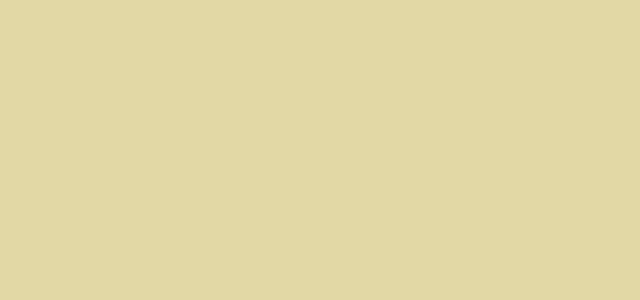
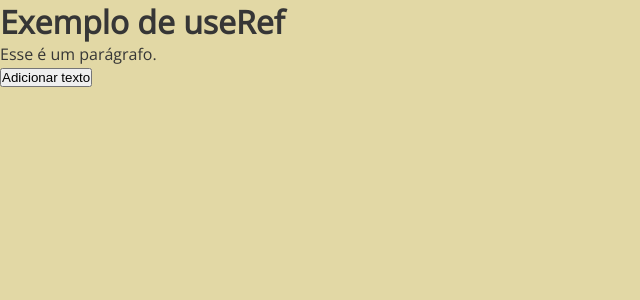
Before and after one commit to MarjoriLins/casa-de-eventos, a React (Vite) app: page /exercicios in a window 1280 px wide. Before the commit this address had no page. Shown: the top 300 px of the page, without its empty margins (0-640 px from the left). Built offline with nearby package versions, Linux system fonts and the light colour scheme.

Commit message:
Criado pasta Exercícios para exemplo de useRef e retirado o exemplo antigo da homepage.

```diff
--- a/src/App.jsx
+++ b/src/App.jsx
@@ -4,8 +4,9 @@ import Login from "./components/pages/Login/login.jsx";
 import ListaEventos from "./components/pages/ListaEventos/listaEventos.jsx";
 import Homepage from "./components/pages/Homepage/homepage.jsx";
 import DetalhesEvento from "./components/pages/DetalhesEvento/detalhesEvento.jsx";
+import Contato from "./components/pages/Contato/contato.jsx";
 
-import Contato from "./components/pages/Contato/contato.jsx";
+import Exercicios from "./components/pages/Exercicios/exercicios.jsx";
 
 import "./index.css";
 
@@ -18,6 +19,7 @@ function App() {
         <Route path="/admin" element={<ListaEventos />} />
         <Route path="/evento/:id" element={<DetalhesEvento />} />
         <Route path="/contato" element={<Contato />} />
+        <Route path="/exercicios" element={<Exercicios />} />
       </Routes>
     </BrowserRouter>
   );
--- /dev/null
+++ b/src/components/pages/Exercicios/exercicios.jsx
@@ -0,0 +1,20 @@
+import { useRef } from "react";
+
+function Exercicios() {
+  // Exemplo de useRef
+  const paragraphRef = useRef(null);
+  const adicionarTexto = () => {
+    if (paragraphRef.current) {
+      paragraphRef.current.innerText += "Novo texto";
+    }
+  };
+  return (
+    <>
+      <h1>Exemplo de useRef</h1>
+      <p ref={paragraphRef}>Esse é um parágrafo.</p>
+      <button onClick={adicionarTexto}>Adicionar texto</button>
+    </>
+  );
+}
+
+export default Exercicios;
--- a/src/components/pages/Homepage/homepage.jsx
+++ b/src/components/pages/Homepage/homepage.jsx
@@ -1,4 +1,4 @@
-import { useState, useEffect, useRef } from "react";
+import { useState, useEffect } from "react";
 import {
   Container,
   Title,
@@ -15,10 +15,6 @@ import Card from "../../Card/card";
 function Homepage() {
   const [eventos, setEventos] = useState([]);
 
-  // Exemplo de useRef
-
-  const paragraphRef = useRef(null);
-
   useEffect(() => {
     const listarEventos = async () => {
       try {
@@ -31,11 +27,6 @@ function Homepage() {
     listarEventos();
   });
 
-  const adicionarTexto = () => {
-    if (paragraphRef.current) {
-      paragraphRef.current.innerText += "Novo texto";
-    }
-  };
   return (
     <>
       <Cabecalho />
@@ -57,9 +48,7 @@ function Homepage() {
           </EventosLista>
         </Eventos>
       </Container>
-      <h1>Teste de useRef</h1>
-      <p ref={paragraphRef}> Aqui Vai Entrar o Texto!</p>
-      <button onClick={adicionarTexto}>Adicionar Texto</button>
+
       <Rodape />
     </>
   );
```
